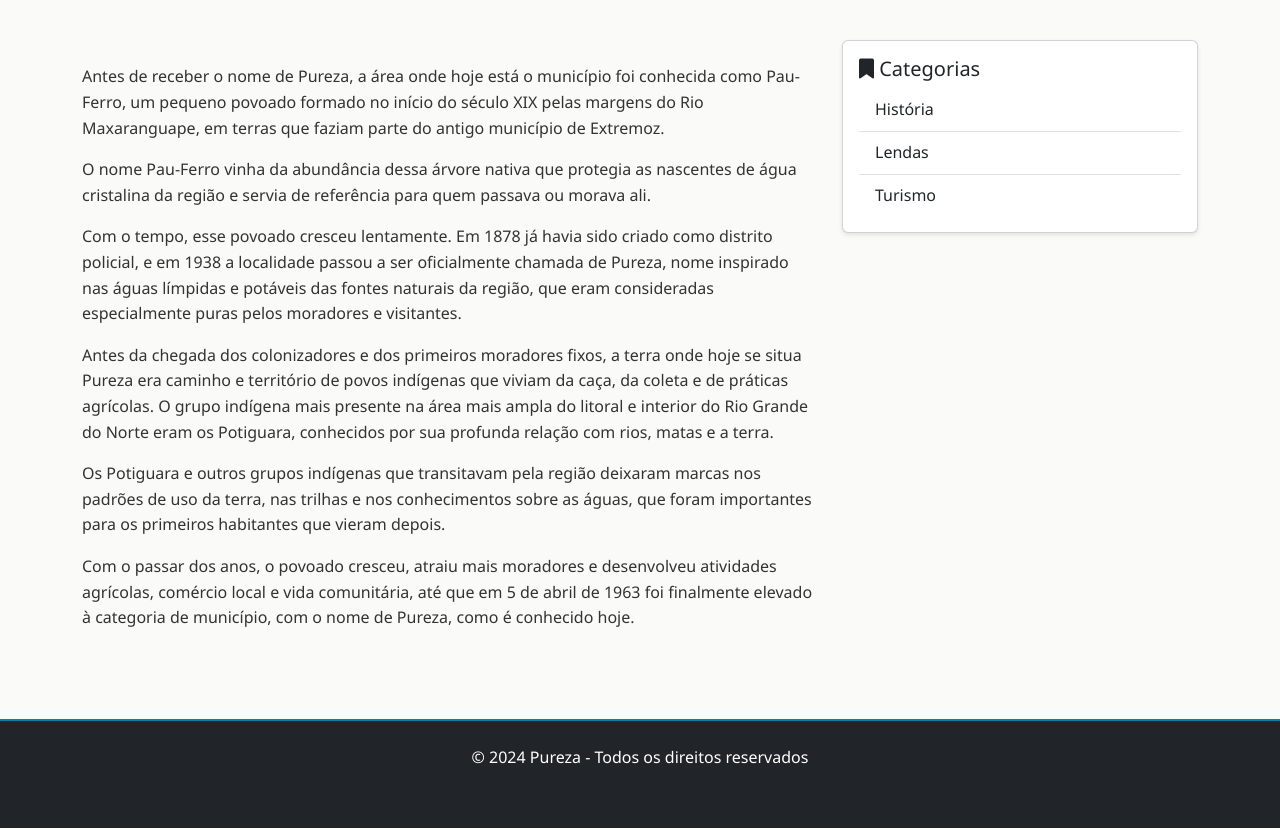
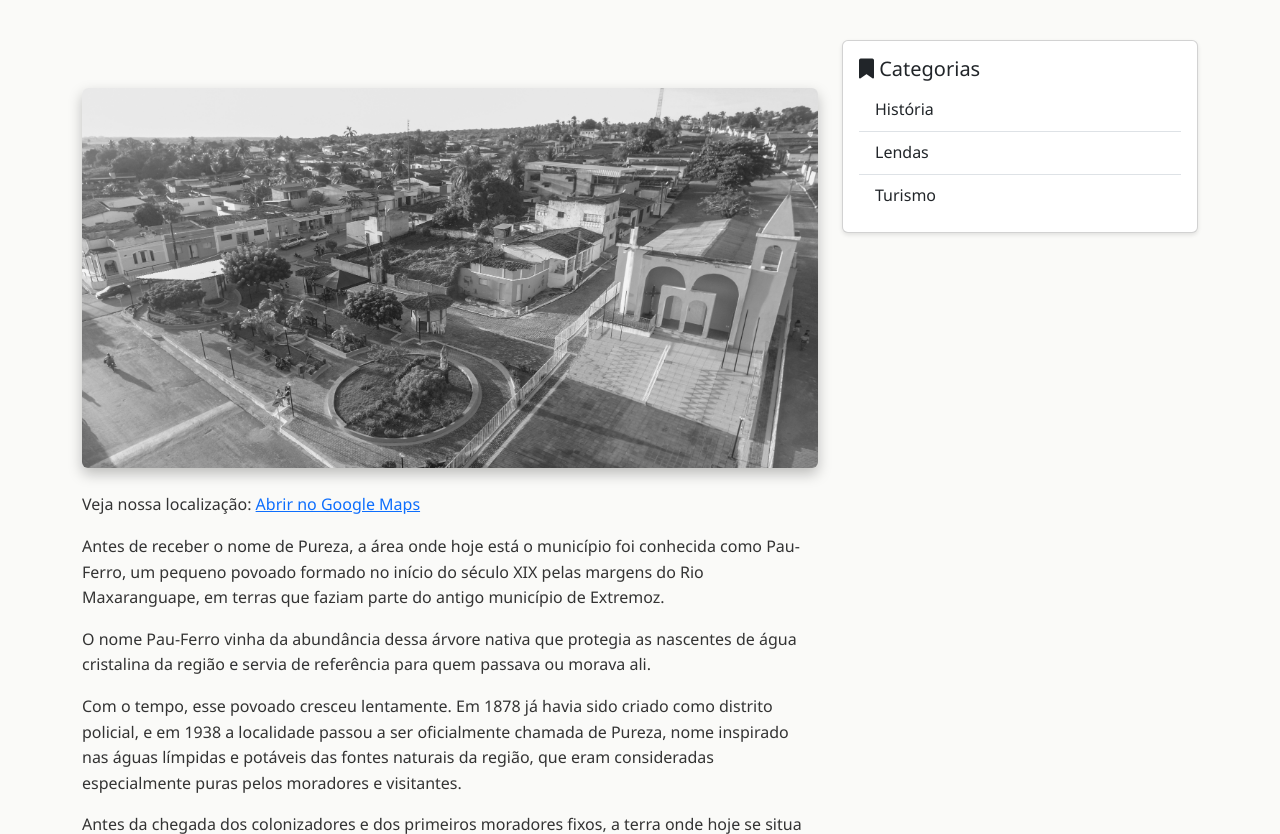
Before and after one commit to limaeloisa/projeto-AWEB-4BM, a Flask app: template templates/historia.html in a window 1280 px wide. Shown: the part 111-945 px from the top of the page. Run offline with Flask 3, Linux system fonts and the light colour scheme; the template is opened without the code that fills it, so the values that code supplies are empty.

Commit message:
atualição

```diff
--- a/templates/historia.html
+++ b/templates/historia.html
@@ -61,6 +61,16 @@
                         </article>
                     {% endfor %}
                 {% else %}
+                        <img
+                           src="{{ url_for('static', filename='img/NOSSA-HISTORIA.jpg') }}"
+                           alt="NOSSA-HISTORIA"
+                           class="lenda-img">
+                           <p>
+                            Veja nossa localização:
+                            <a href="https://maps.app.goo.gl/krpsiKNzWqUjENrm7" target="_blank">
+                              Abrir no Google Maps
+                             </a>
+                            </p>
                     <p> Antes de receber o nome de Pureza, a área onde hoje está o município foi conhecida como Pau-Ferro, um pequeno povoado formado no início do século XIX pelas margens do Rio Maxaranguape, em terras que faziam parte do antigo município de Extremoz. </p>
                     <p>O nome Pau-Ferro vinha da abundância dessa árvore nativa que protegia as nascentes de água cristalina da região e servia de referência para quem passava ou morava ali.</p>
                     <p>Com o tempo, esse povoado cresceu lentamente. Em 1878 já havia sido criado como distrito policial, e em 1938 a localidade passou a ser oficialmente chamada de Pureza, nome inspirado nas águas límpidas e potáveis das fontes naturais da região, que eram consideradas especialmente puras pelos moradores e visitantes.</p>
```
Also changed, not shown: static/img/NOSSA-HISTORIA.jpg (added), static/img/turismo.jpg (added).
